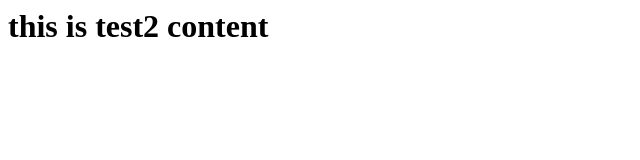
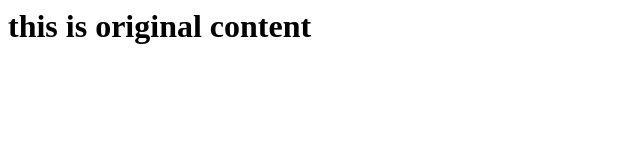
Before and after one commit to mary-chapman/test, a plain HTML site: page index.html in a window 1280 px wide. Shown: the whole page, without its empty margins (0-640 px from the left). Drawn offline with Linux system fonts and the light colour scheme.

Commit message:
Revert "test2 content"
This reverts commit cd0f9c335a68aa7dfe9ae0e630b3d66506162a86.

```diff
--- a/index.html
+++ b/index.html
@@ -6,6 +6,6 @@
     <title>Document</title>
 </head>
 <body>
-    <h1>this is test2 content</h1>
+    <h1>this is original content</h1>
 </body>
 </html>
```
